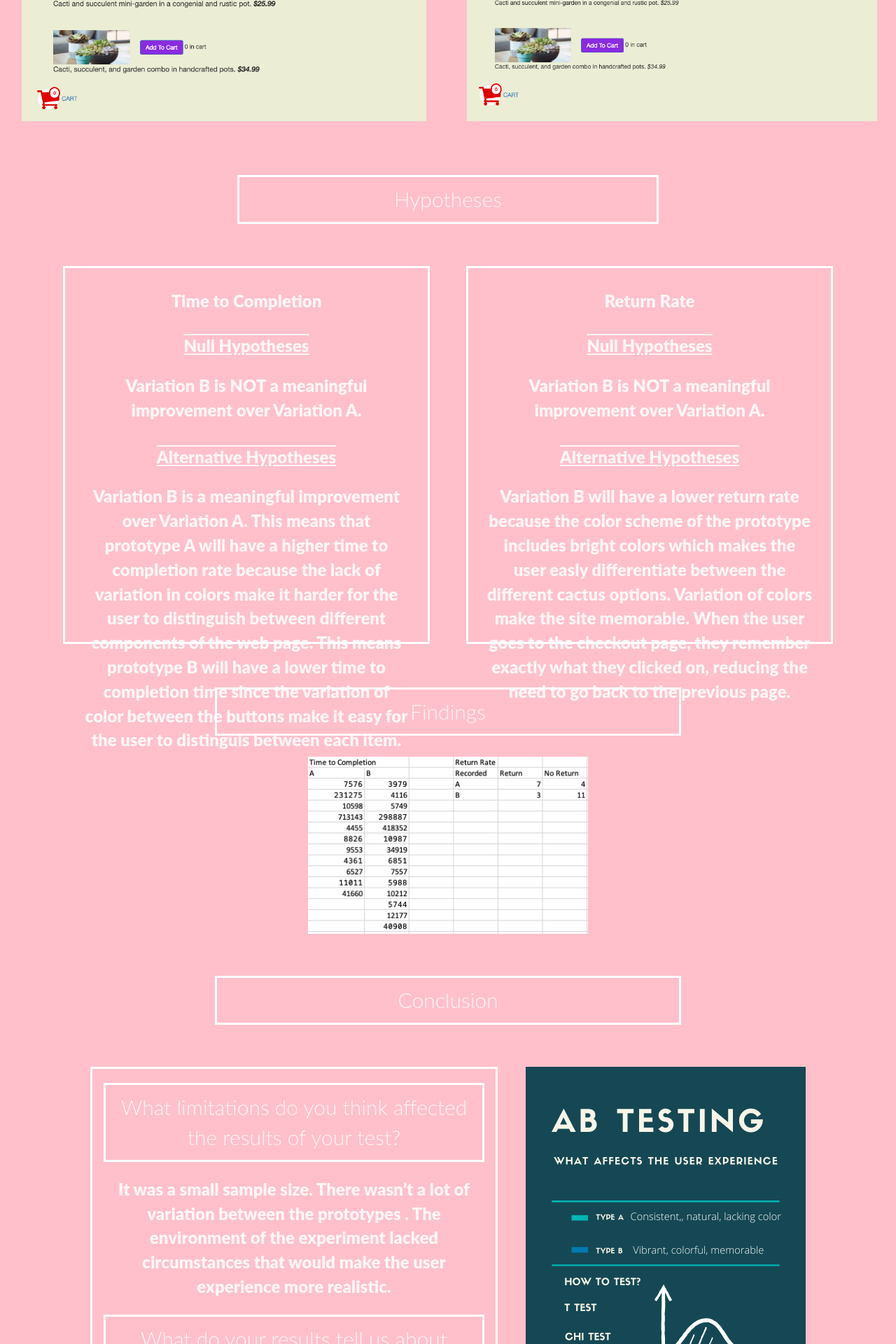
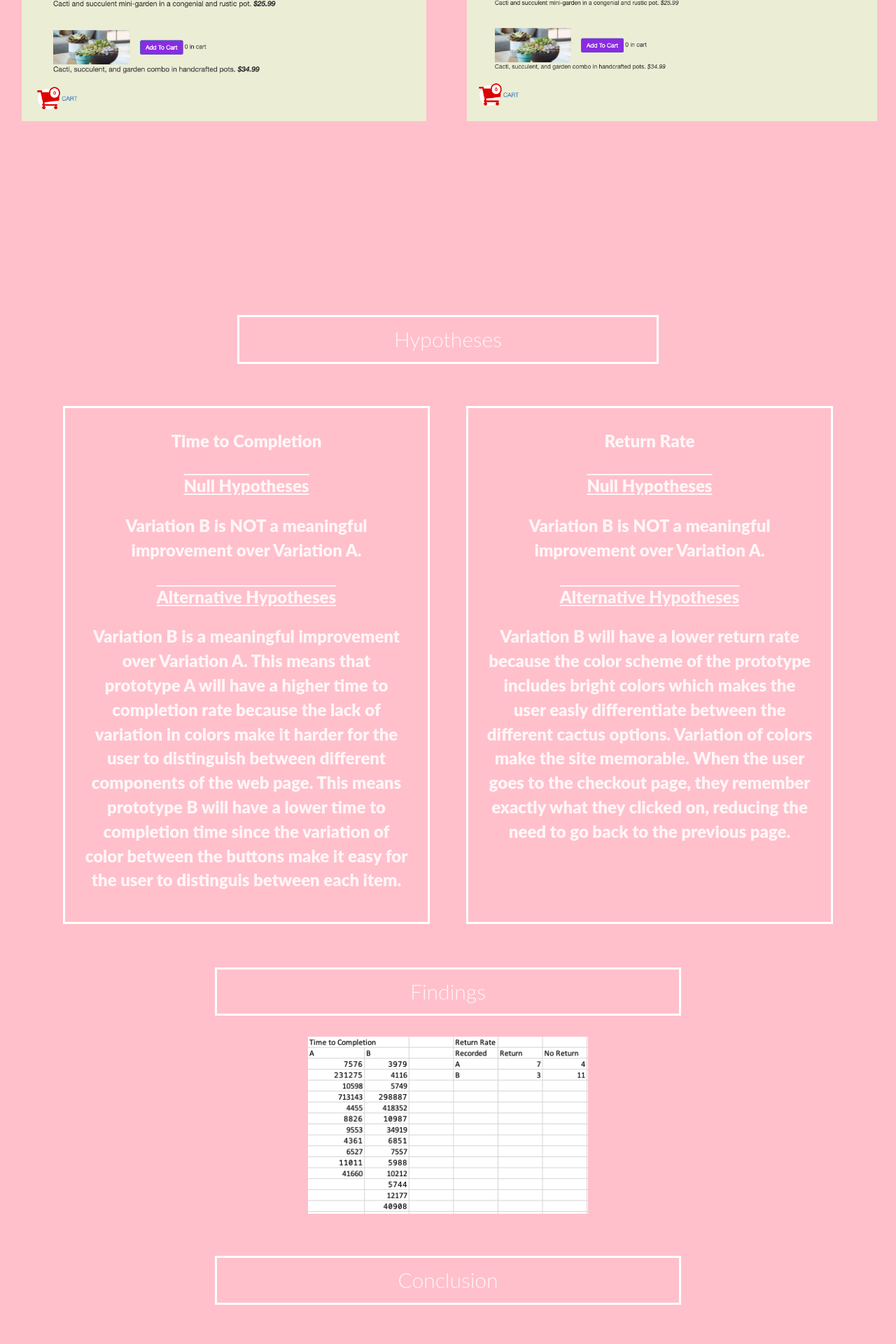
Before and after one commit to elifbabaoglu2/yeter, a PHP site: page / in a window 1280 px wide. Shown: the part 908-2828 px from the top of the page at 70% size. Run offline with PHP 8.4, Linux system fonts and the light colour scheme.

Commit message:
Update index.css

```diff
--- a/index.css
+++ b/index.css
@@ -54,7 +54,7 @@ body {
     display: flex;
     flex-direction: row;
     justify-content: space-around;
-    height: 600px;
+    height: 800px;
     width: 100%;
     font-size: x-large;
   }
@@ -62,7 +62,7 @@ body {
     display: flex;
     flex-direction: row;
     justify-content: center;
-    height: 750px;
+    height: 950px;
     width: 100%;
     font-size: x-large;
   }
```
